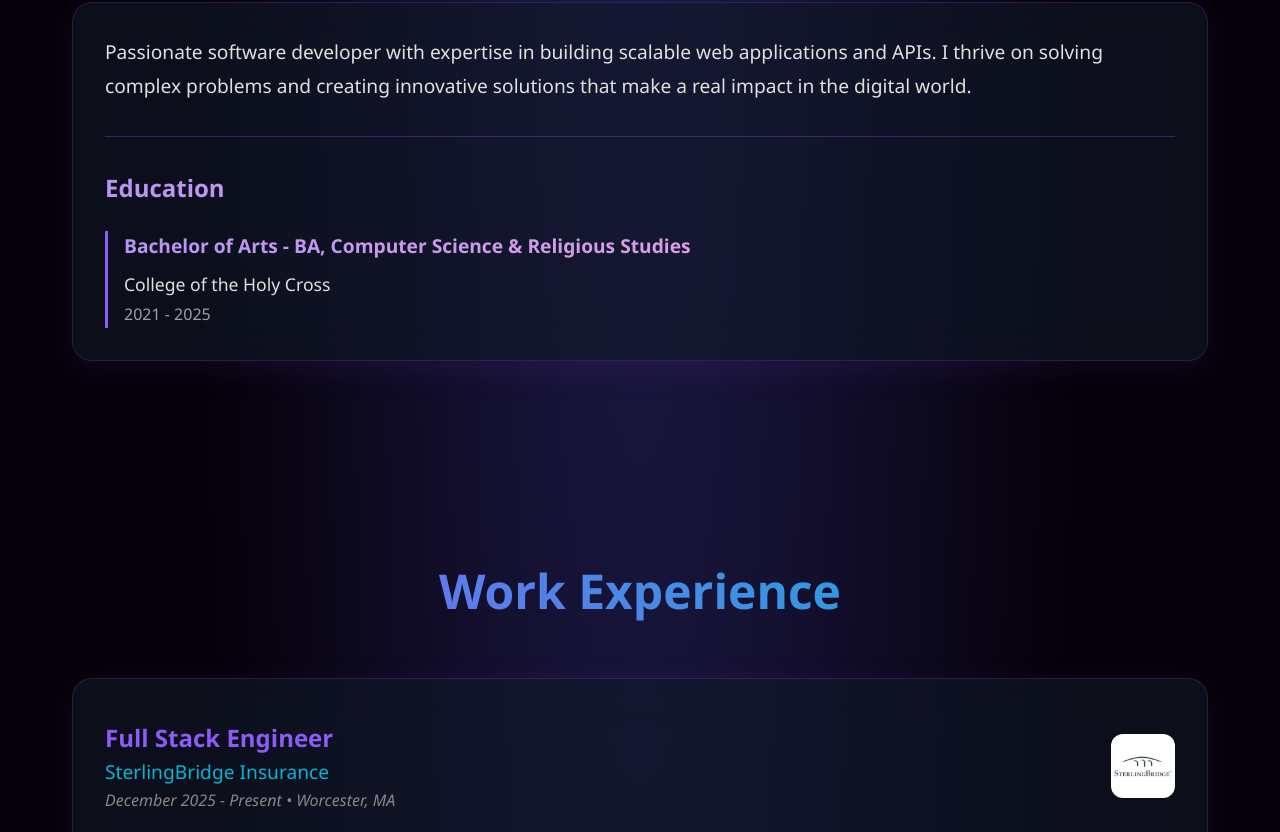
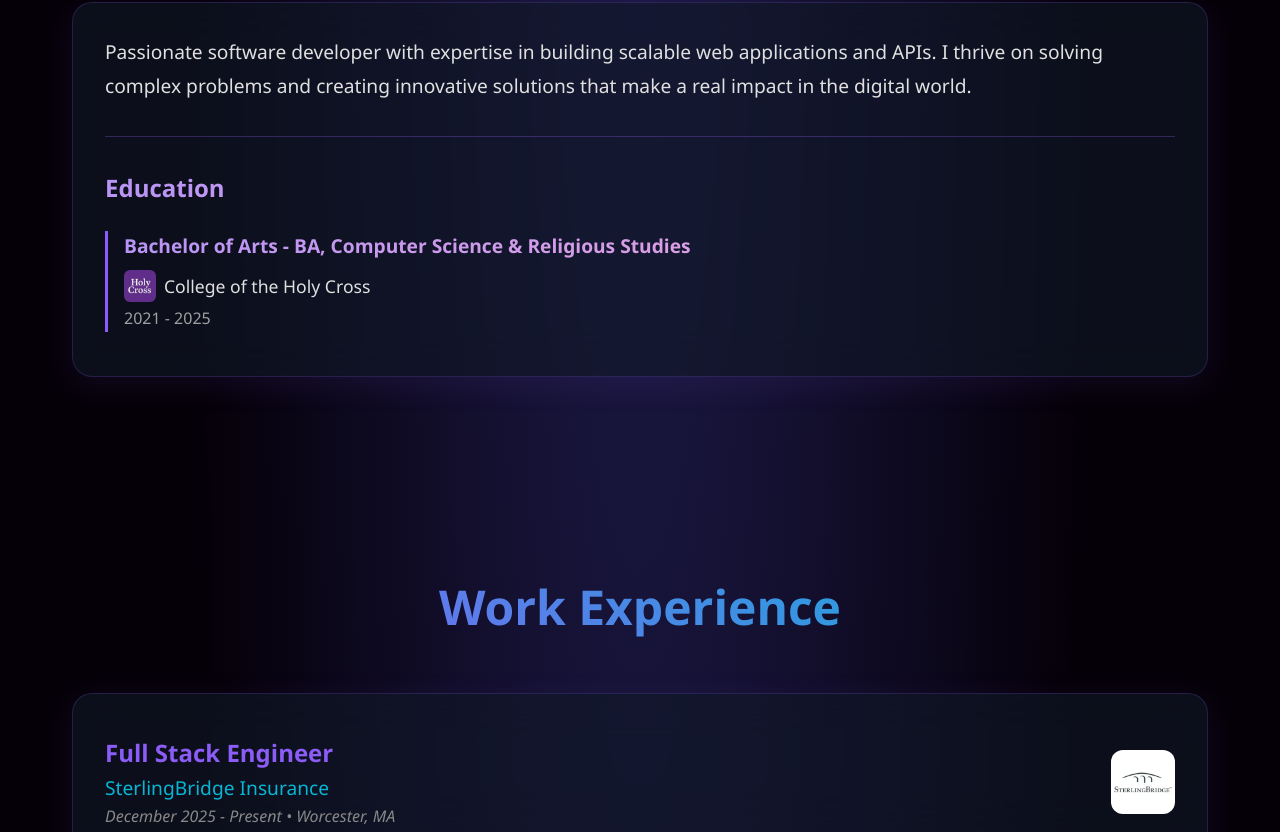
Before and after one commit to afahey03/portfolio, a React (Vite) app: page / in a window 1280 px wide. Shown: the part 1019-1851 px from the top of the page. Built offline with nearby package versions, Linux system fonts and the light colour scheme.

Commit message:
add school logos

```diff
--- a/src/components/About.jsx
+++ b/src/components/About.jsx
@@ -5,12 +5,14 @@ const About = () => {
         {
             degree: 'Bachelor of Arts - BA, Computer Science & Religious Studies',
             institution: 'College of the Holy Cross',
-            years: '2021 - 2025'
+            years: '2021 - 2025',
+            logo: 'HCLogo.webp'
         }/*,
         {
             degree: 'Master of Arts - MA, Theology',
             institution: 'Holy Apostles College and Seminary',
-            years: '2026 - Present'
+            years: '2026 - Present',
+            logo: 'HALogo.webp'
         }*/
     ];
 
@@ -26,10 +28,27 @@ const About = () => {
                 <div className="education-section">
                     <h3 className="education-heading">Education</h3>
                     {education.map((edu, index) => (
-                        <div key={index} className="education-item">
-                            <div className="education-degree">{edu.degree}</div>
-                            <div className="education-institution">{edu.institution}</div>
-                            <div className="education-years">{edu.years}</div>
+                        <div key={index} className="education-item" style={{ display: 'flex', alignItems: 'center', marginBottom: 12 }}>
+                            <div style={{ flex: 1 }}>
+                                <div className="education-degree">{edu.degree}</div>
+                                <div className="education-institution" style={{ display: 'flex', alignItems: 'center' }}>
+                                    {edu.logo && (
+                                        <img
+                                            src={`assets/logos/${edu.logo}`}
+                                            alt={edu.institution + ' logo'}
+                                            style={{
+                                                height: 32,
+                                                width: 'auto',
+                                                marginRight: 8,
+                                                borderRadius: 6,
+                                                background: 'rgba(255,255,255,0.05)'
+                                            }}
+                                        />
+                                    )}
+                                    <span>{edu.institution}</span>
+                                </div>
+                                <div className="education-years">{edu.years}</div>
+                            </div>
                         </div>
                     ))}
                 </div>
```
Also changed, not shown: public/assets/logos/HALogo.webp (added), public/assets/logos/HCLogo.webp (added).
